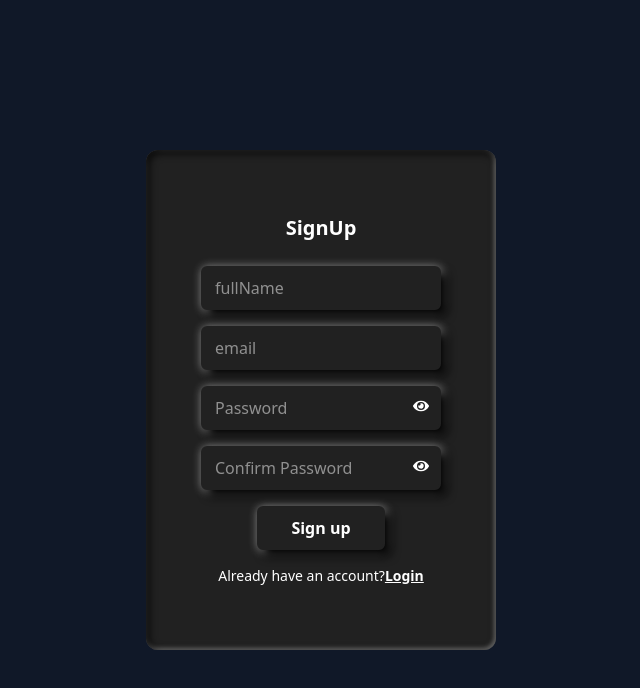
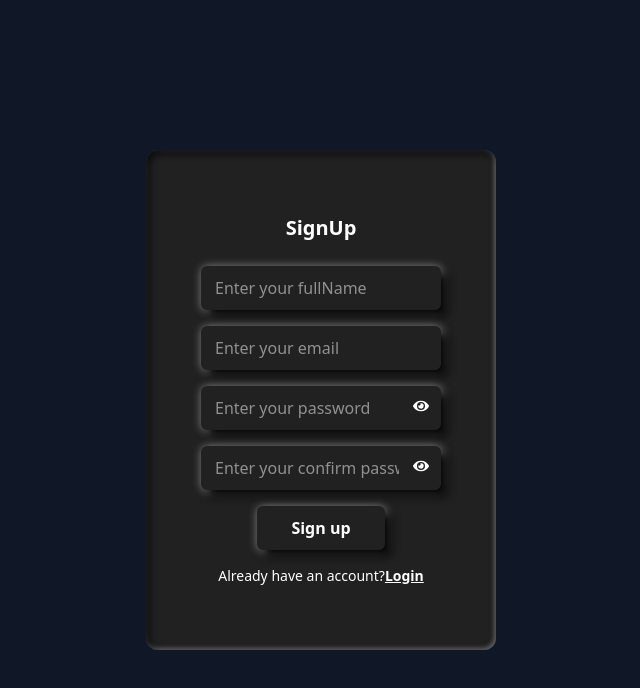
Before and after one commit to Rezwan-react/Chat-web-client, a React (Vite) app: page /register in a window 1280 px wide. Shown: the top 688 px of the page, without its empty margins (319-959 px from the left). Built offline with nearby package versions, Linux system fonts and the light colour scheme.

Commit message:
register connection saver

```diff
--- a/package.json
+++ b/package.json
@@ -11,11 +11,13 @@
   },
   "dependencies": {
     "@tailwindcss/vite": "^4.1.4",
+    "axios": "^1.8.4",
     "framer-motion": "^12.7.3",
     "react": "^19.0.0",
     "react-dom": "^19.0.0",
     "react-icons": "^5.5.0",
     "react-router": "^7.5.0",
+    "react-toastify": "^11.0.5",
     "tailwindcss": "^4.1.4"
   },
   "devDependencies": {
--- a/src/components/registerLogin/Register.jsx
+++ b/src/components/registerLogin/Register.jsx
@@ -1,35 +1,77 @@
-import { useState } from 'react';
-import { FaEye, FaEyeSlash } from 'react-icons/fa';
+import { useState } from "react";
+import { FaEye, FaEyeSlash } from "react-icons/fa";
+import { authServices } from "../../services/api";
+import { ToastContainer, toast } from 'react-toastify';
+import { useNavigate } from "react-router";
 
 function Register() {
-
   const [showPassword, setShowPassword] = useState(false);
   const [showConfirmPassword, setShowConfirmPassword] = useState(false);
+  const navigate = useNavigate();
+
+  const [registerData, setRegisterData] = useState({
+    fullName: "",
+    email: "",
+    password: "",
+  });
+
+ //============================= handel function
+  const handelRegister = async (e)=>{
+    e.preventDefault();
+    try {
+        const res = await authServices.registration(registerData)
+        toast.success(res.success);
+        setTimeout(() => {
+            navigate("/otpVerifyPage");
+        }, 2000);
+    } catch (error) {
+        toast.error(error.response.data.error);
+    }
+
+  }
 
   return (
     <div className="flex justify-center items-center min-h-screen bg-gray-900">
-            <div className={`relative w-[350px] h-[500px] transition-transform duration-1000`}>
-                <div className="absolute w-full h-full flex flex-col justify-center items-center gap-4 px-8 py-12 rounded-xl text-white bg-[#212121]"
+        <ToastContainer
+            position="top-center"
+            autoClose={5000}
+            hideProgressBar={false}
+            closeOnClick={false}
+            rtl={false}
+            theme="dark"
+        />
+      <div
+        className={`relative w-[350px] h-[500px] transition-transform duration-1000`}
+      >
+        {/* ========================== form part start ============================= */}
+        <form onSubmit={handelRegister}>
+        <div
+          className="absolute w-full h-full flex flex-col justify-center items-center gap-4 px-8 py-12 rounded-xl text-white bg-[#212121]"
           style={{
             boxShadow:
-                            'inset 2px 2px 10px rgba(0,0,0,1), inset -1px -1px 5px rgba(255,255,255,0.6)',
+              "inset 2px 2px 10px rgba(0,0,0,1), inset -1px -1px 5px rgba(255,255,255,0.6)",
           }}
         >
-                    <div className="text-xl font-semibold pb-2">SignUp</div>
+          <div className="text-xl font-semibold pb-2">
+            <h2>SignUp</h2>
+          </div>
           <input
             type="text"
-                        placeholder="fullName"
+            onChange={(e) => setRegisterData((prev) => ({ ...prev, fullName: e.target.value }))}
+            placeholder="Enter your fullName"
             className="w-60 h-11 px-3 rounded-md border-2 border-[#212121] bg-[#212121] text-white shadow-[6px_6px_10px_rgba(0,0,0,1),1px_1px_10px_rgba(255,255,255,0.6)] focus:scale-105 focus:outline-none transition-all duration-300"
           />
           <input
             type="email"
-                        placeholder="email"
+            onChange={(e) => setRegisterData((prev) => ({ ...prev, email: e.target.value }))}
+            placeholder="Enter your email"
             className="w-60 h-11 px-3 rounded-md border-2 border-[#212121] bg-[#212121] text-white shadow-[6px_6px_10px_rgba(0,0,0,1),1px_1px_10px_rgba(255,255,255,0.6)] focus:scale-105 focus:outline-none transition-all duration-300"
           />
           <div className="relative w-60">
             <input
-                            type={showPassword ? 'text' : 'password'}
-                            placeholder="Password"
+              type={showPassword ? "text" : "password"}
+              onChange={(e) => setRegisterData((prev) => ({ ...prev, password: e.target.value }))}
+              placeholder="Enter your password"
               className="w-full h-11 px-3 pr-10 rounded-md border-2 border-[#212121] bg-[#212121] text-white shadow-[6px_6px_10px_rgba(0,0,0,1),1px_1px_10px_rgba(255,255,255,0.6)] focus:scale-105 focus:outline-none transition-all duration-300"
             />
             <button
@@ -42,8 +84,8 @@ function Register() {
           </div>
           <div className="relative w-60">
             <input
-                            type={showConfirmPassword ? 'text' : 'password'}
-                            placeholder="Confirm Password"
+              type={showConfirmPassword ? "text" : "password"}
+              placeholder="Enter your confirm password"
               className="w-full h-11 px-3 pr-10 rounded-md border-2 border-[#212121] bg-[#212121] text-white shadow-[6px_6px_10px_rgba(0,0,0,1),1px_1px_10px_rgba(255,255,255,0.6)] focus:scale-105 focus:outline-none transition-all duration-300"
             />
             <button
@@ -54,16 +96,18 @@ function Register() {
               {showConfirmPassword ? <FaEyeSlash /> : <FaEye />}
             </button>
           </div>
-                    <button className="py-2 px-8 bg-[#212121] text-white font-bold rounded-md border-2 border-[#212121] shadow-[6px_6px_10px_rgba(0,0,0,1),1px_1px_10px_rgba(255,255,255,0.6)] active:scale-95 hover:scale-105 transition-all duration-300">
+          <button type="submit" className="py-2 px-8 bg-[#212121] text-white font-bold rounded-md border-2 border-[#212121] shadow-[6px_6px_10px_rgba(0,0,0,1),1px_1px_10px_rgba(255,255,255,0.6)] active:scale-95 hover:scale-105 transition-all duration-300">
             Sign up
           </button>
           <span className="text-sm">
             Already have an account?
-                        <a href='/login' className="font-bold underline cursor-pointer"  >
+            <a href="/login" className="font-bold underline cursor-pointer">
               Login
             </a>
           </span>
         </div>
+        </form>
+        {/* ------------------------------ form part end -------------------------- */}
       </div>
     </div>
   );
--- /dev/null
+++ b/src/services/api.js
@@ -0,0 +1,15 @@
+import axios from "axios";
+
+const api = axios.create({
+  baseURL: import.meta.env.VITE_API_BASE_URL,
+  headers: {
+    "Content-Type": "application/json",
+  },
+});
+
+export const authServices = {
+  registration: async (userData) => {
+    const res = await api.post("/auth/registration", userData);
+    return res.data;
+  },
+};
```
Also changed, not shown: src/App.jsx (+17 -19 lines), 2 other files (tests, documents, lock files or other folders). Lines whose indentation alone changed are shown as unchanged.
